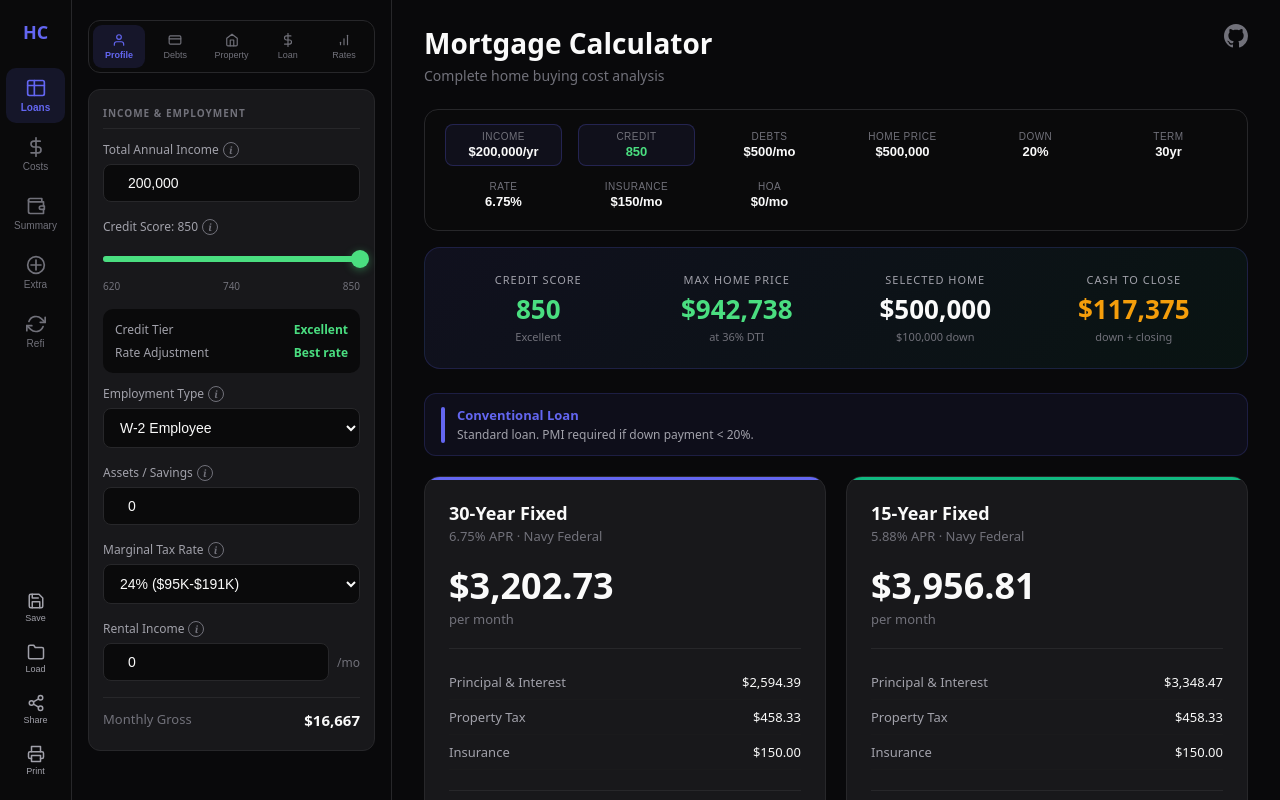
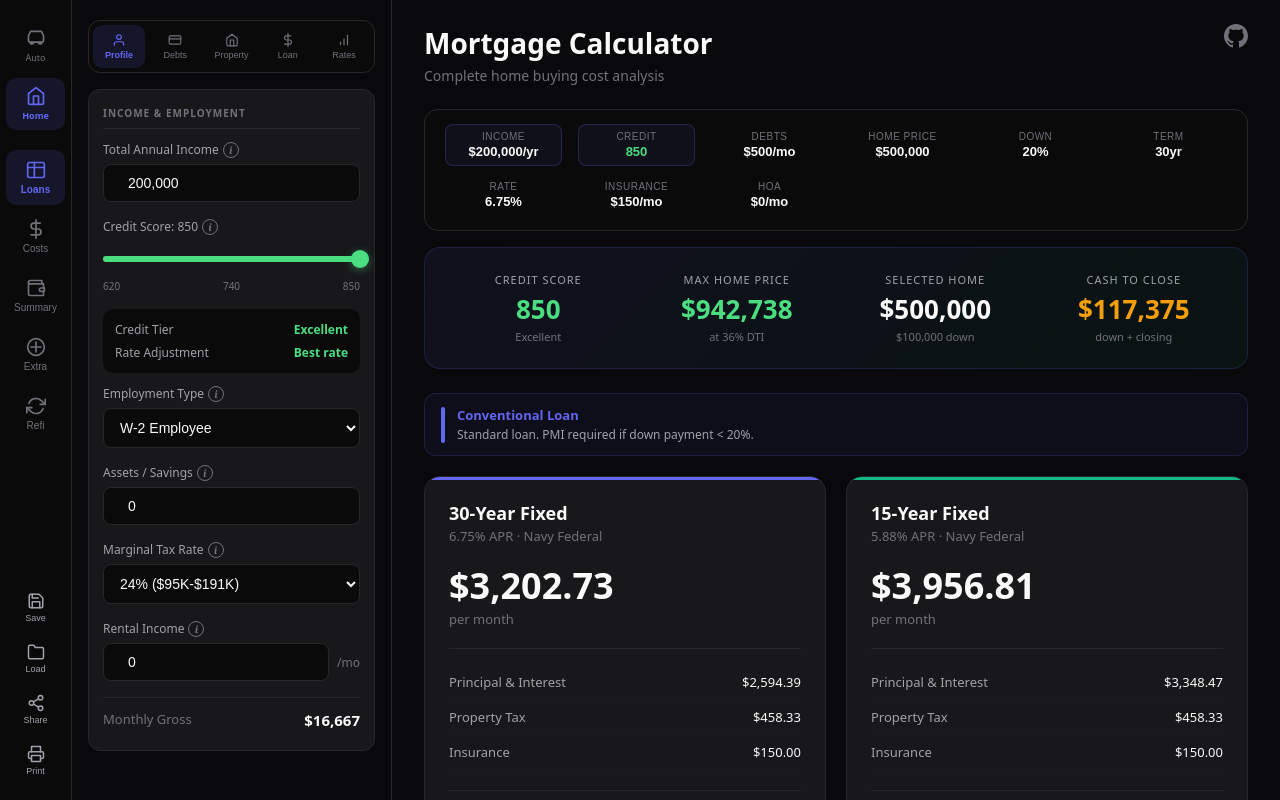
Before and after one commit to Magic-Man-us/HowMuchHouseCanIAfford, a React (Vite) app: page / in a window 1280 px wide. Shown: the top 800 px of the page. Built offline with nearby package versions, Linux system fonts and the light colour scheme.

Commit message:
feat: Update Content Security Policy and enhance NavRail with app switcher links

```diff
--- a/src/components/NavRail.jsx
+++ b/src/components/NavRail.jsx
@@ -25,7 +25,36 @@ export function NavRail({ activeSection, setActiveSection, onExport, onSave, onL
       bottom: 0,
       zIndex: 50,
     }}>
-      <div style={{ fontSize: 18, fontWeight: 800, color: c.accent, marginBottom: 24 }}>HC</div>
+      {/* App Switcher */}
+      <div style={{ display: 'flex', flexDirection: 'column', gap: 6, marginBottom: 20, width: '100%', padding: '0 6px' }}>
+        <a
+          href="https://magic-man-us.github.io/HowMuchCarCanIAfford/"
+          rel="noopener noreferrer"
+          style={{
+            display: 'flex', flexDirection: 'column', alignItems: 'center', gap: 3,
+            padding: '8px 4px', borderRadius: 10, textDecoration: 'none',
+            background: 'transparent', color: c.dim,
+            fontSize: 9, fontWeight: 400,
+            cursor: 'pointer', transition: 'all 0.15s',
+          }}
+          onMouseEnter={e => { e.currentTarget.style.background = `${c.accent}10`; e.currentTarget.style.color = c.muted; }}
+          onMouseLeave={e => { e.currentTarget.style.background = 'transparent'; e.currentTarget.style.color = c.dim; }}
+        >
+          <svg width="20" height="20" viewBox="0 0 24 24" fill="none" stroke="currentColor" strokeWidth="2" strokeLinecap="round" strokeLinejoin="round"><path d="M5 17h14M5 17a2 2 0 0 1-2-2V9l2.5-5h13L21 9v6a2 2 0 0 1-2 2M5 17a2 2 0 1 0 4 0m6 0a2 2 0 1 0 4 0"/></svg>
+          Auto
+        </a>
+        <div
+          style={{
+            display: 'flex', flexDirection: 'column', alignItems: 'center', gap: 3,
+            padding: '8px 4px', borderRadius: 10,
+            background: `${c.accent}20`, color: c.accent,
+            fontSize: 9, fontWeight: 600,
+          }}
+        >
+          <svg width="20" height="20" viewBox="0 0 24 24" fill="none" stroke="currentColor" strokeWidth="2" strokeLinecap="round" strokeLinejoin="round"><path d="M3 9l9-7 9 7v11a2 2 0 0 1-2 2H5a2 2 0 0 1-2-2z"/><polyline points="9 22 9 12 15 12 15 22"/></svg>
+          Home
+        </div>
+      </div>
 
       <div style={{ flex: 1, display: 'flex', flexDirection: 'column', gap: 4, width: '100%', padding: '0 6px' }}>
         {sections.map(({ id, label, icon }) => {
```
Also changed, not shown: index.html (+1 -1 lines).
